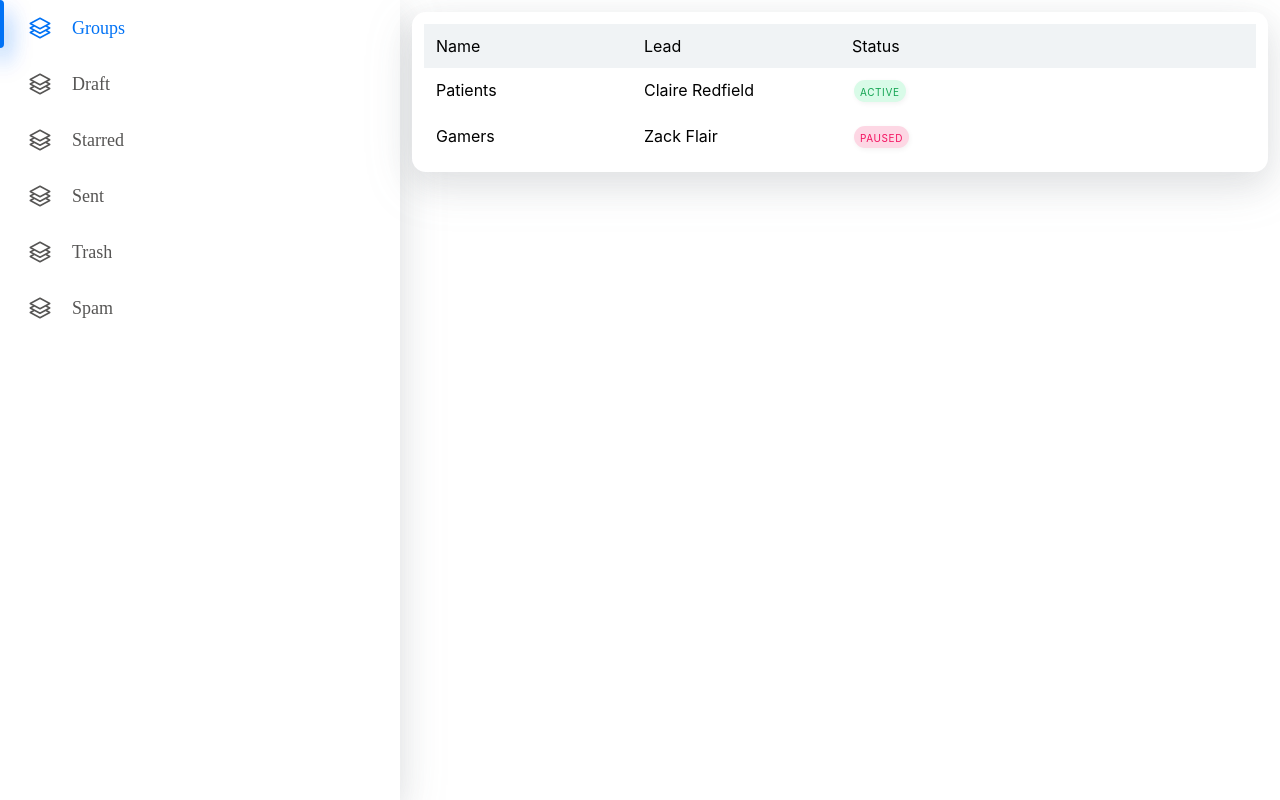
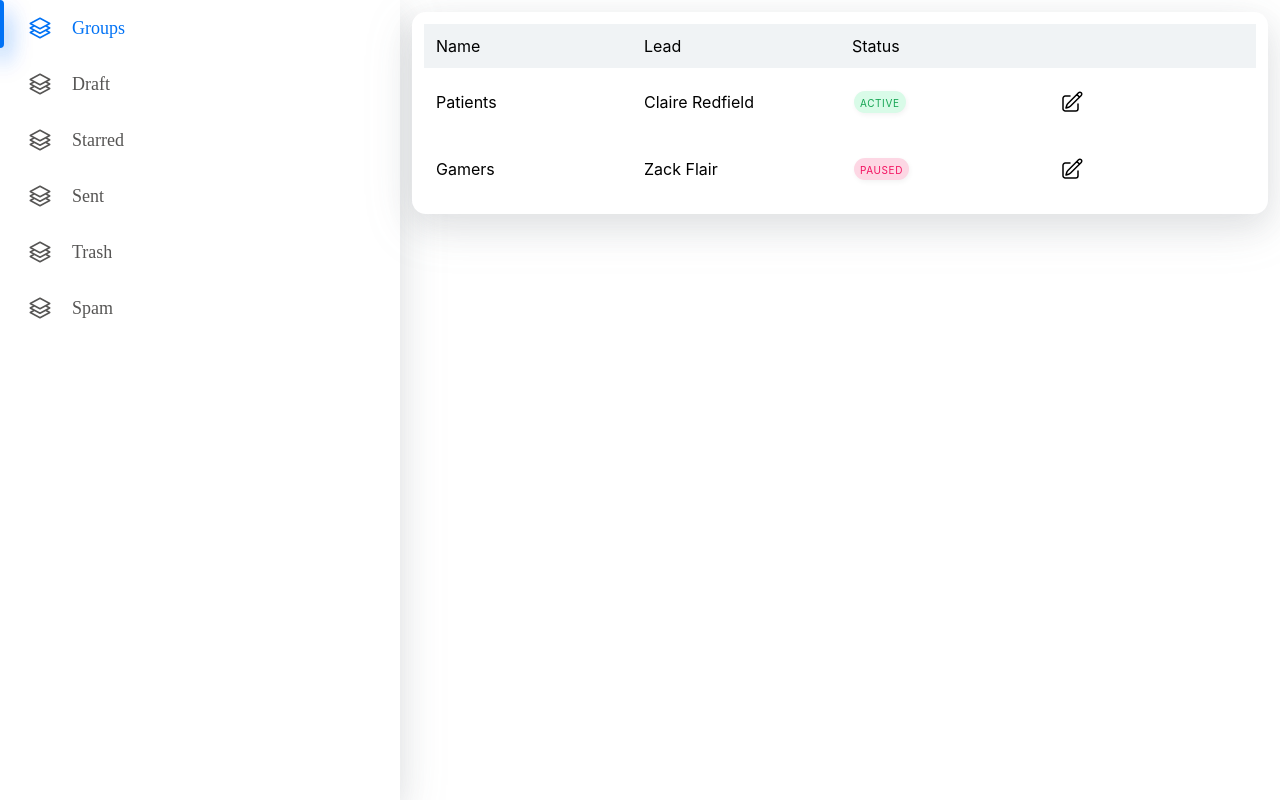
Before and after one commit to triedbyseven/text-cmrs, a Next.js app: page /dashboard in a window 1280 px wide. Built offline with nearby package versions, Linux system fonts and the light colour scheme.

Commit message:
Added renderGroups map render

```diff
--- a/components/ui/Table/Default/index.tsx
+++ b/components/ui/Table/Default/index.tsx
@@ -1,21 +1,23 @@
 import React, { useState } from 'react';
 import { GroupItem } from '../../../../data/groupItems';
+import Buttons from '../../Buttons';
 import Labels from '../../Labels';
 import Layout from '../../Layout';
 import { DefaultProps } from './interfaces';
 import Styled from './styled';
 
-
 const Default: React.FC<DefaultProps> = (props): React.ReactElement => {
   const [state, setState] = useState<GroupItem[]>(props.groups);
 
   const renderGroups = (): React.ReactElement[] => {
-    return state.map((group: GroupItem) => (
-      <Layout.Row key={ group.id }>
-        <Layout.Column>{ group.name }</Layout.Column>
-        <Layout.Column>{ group.lead }</Layout.Column>
-        <Layout.Column>{ group.status === 'active' ? <Labels.Active /> : <Labels.Paused /> }</Layout.Column>
-        <Layout.Column></Layout.Column>
+    return state.map((group: GroupItem): React.ReactElement => (
+      <Layout.Row key={ group.id } height={67}>
+        <Layout.Column display='flex' alignItems='center'>{ group.name }</Layout.Column>
+        <Layout.Column display='flex' alignItems='center'>{ group.lead }</Layout.Column>
+        <Layout.Column display='flex' alignItems='center'>{ group.status === 'active' ? <Labels.Active /> : <Labels.Paused /> }</Layout.Column>
+        <Layout.Column display='flex' alignItems='center'>
+          <Buttons.Edit label='Edit user' onClick={() => console.log('Emitting')} />
+        </Layout.Column>
       </Layout.Row>
     ));
   };
```
